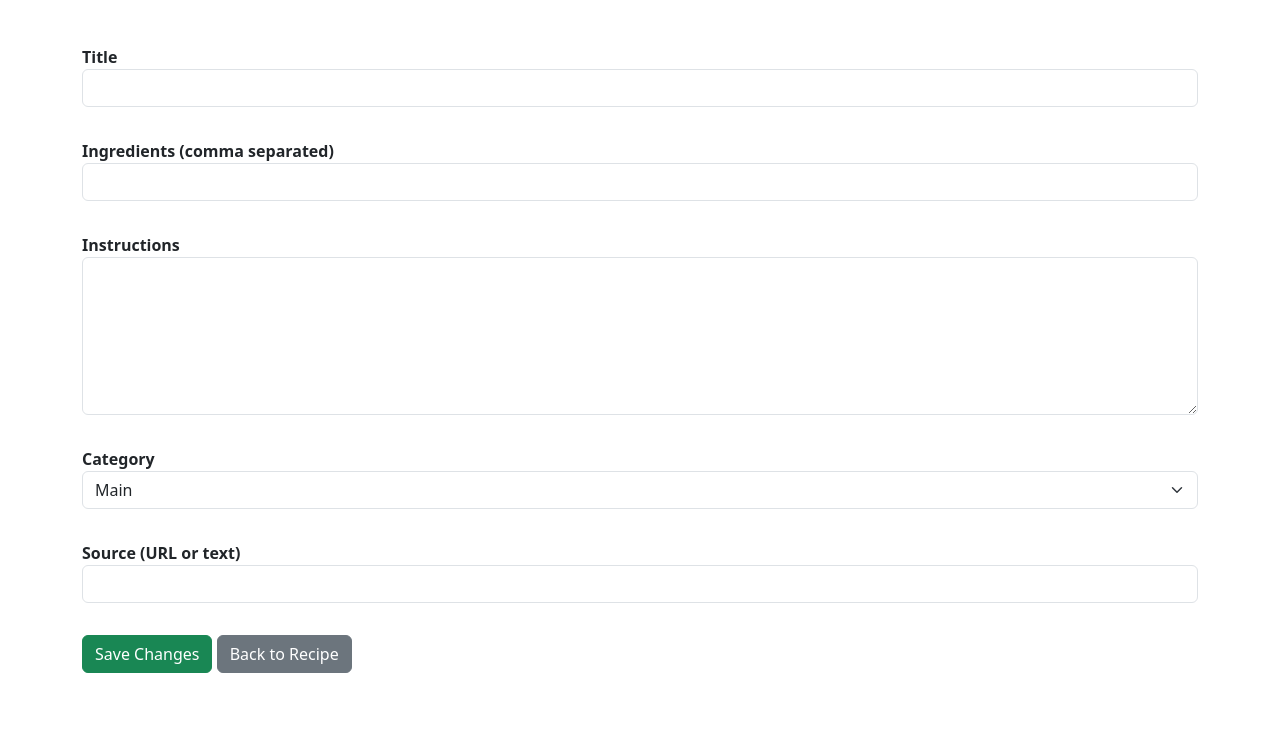
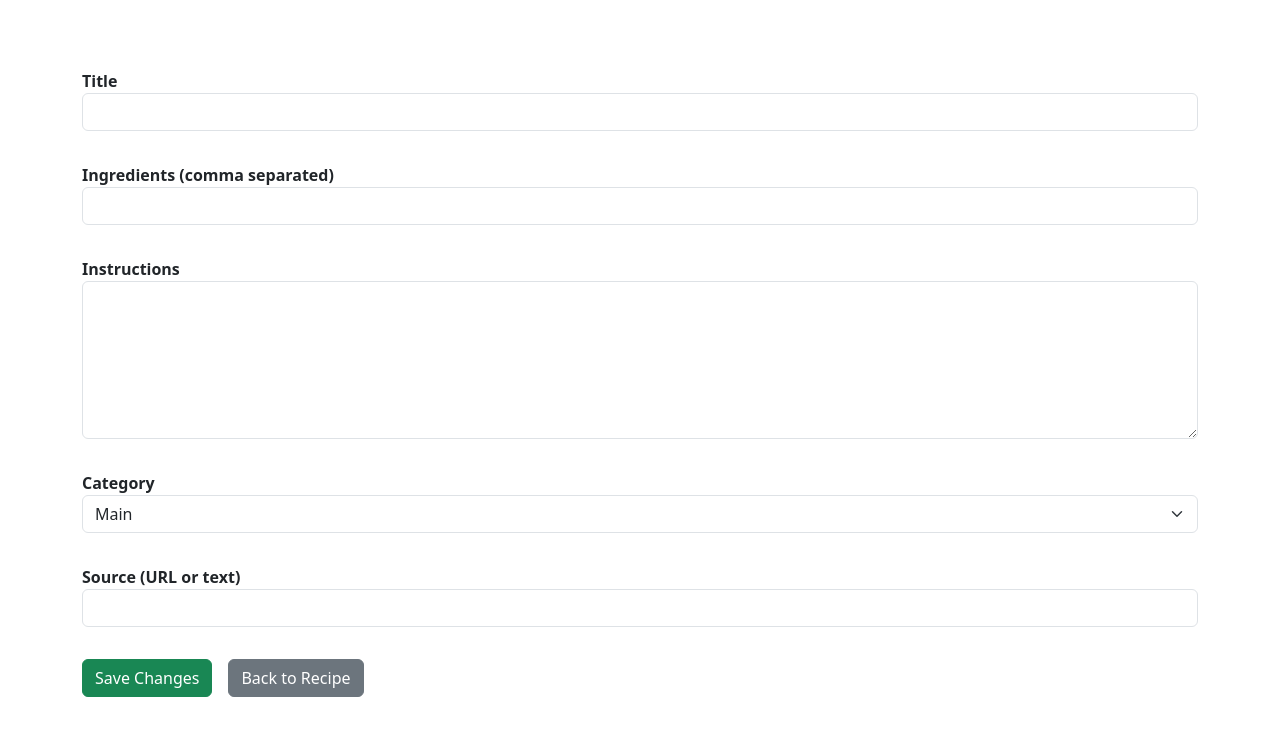
Before and after one commit to Miika0320/recipes, a Flask app: template templates/edit_recipe.html in a window 1280 px wide. Shown: the part 99-844 px from the top of the page. Before the commit the page ends 772 px from the top, so only its background shows below. Run offline with Flask 3, Linux system fonts and the light colour scheme; the template is opened without the code that fills it, so the values that code supplies are empty.

Commit message:
Update edit_recipe.html

```diff
--- a/templates/edit_recipe.html
+++ b/templates/edit_recipe.html
@@ -12,6 +12,7 @@
             font-weight: 500;
             font-size: 0.9rem;
         }
+        /* Color classes from original style block */
         .main { background-color: #007bff; }
         .side { background-color: #28a745; }
         .dessert { background-color: #dc3545; }
@@ -22,16 +23,6 @@
     </style>
 </head>
 <body>
-  {% if session.admin_logged_in %}
-
-    <form action="{{ url_for('delete_recipe', rid=recipe_id) }}"
-          method="POST"
-          onsubmit="return confirm('Are you sure you want to delete this recipe?');"
-          style="display:inline;">
-        <button class="btn btn-danger">Delete Recipe</button>
-    </form>
-
-  {% endif %}
 
 <div class="container my-5">
     <h1 class="mb-4">Edit Recipe: {{ recipe.title }}</h1>
@@ -39,8 +30,8 @@
         {{ recipe.category }}
     </span>
 
-  <form method="POST">
-    <div class="form-section">
+    <form method="POST" id="edit-recipe-form">
+        <div class="form-section mt-4">
             <label for="title">Title</label>
             <input type="text" name="title" id="title" class="form-control" value="{{ recipe.title }}" required>
         </div>
@@ -70,12 +61,23 @@
             <label for="source">Source (URL or text)</label>
             <input type="text" name="source" id="source" class="form-control" value="{{ recipe.source }}">
         </div>
+    </form>
 
-    <div class="mt-4">
-      <button type="submit" class="btn btn-success">Save Changes</button>
+    <div class="mt-4 d-flex gap-3">
+        <button type="submit" form="edit-recipe-form" class="btn btn-success">Save Changes</button>
+
         <a href="{{ url_for('view_recipe', rid=recipe.id) }}" class="btn btn-secondary">Back to Recipe</a>
+
+        {% if session.admin_logged_in %}
+            <form action="{{ url_for('delete_recipe', rid=recipe.id) }}"
+                  method="POST"
+                  onsubmit="return confirm('Are you sure you want to delete this recipe?');"
+                  style="display:inline;">
+                <button class="btn btn-danger">Delete Recipe</button>
+            </form>
+        {% endif %}
     </div>
-  </form>
+
 </div>
 </body>
 </html>
```
Lines whose indentation alone changed are shown as unchanged.
